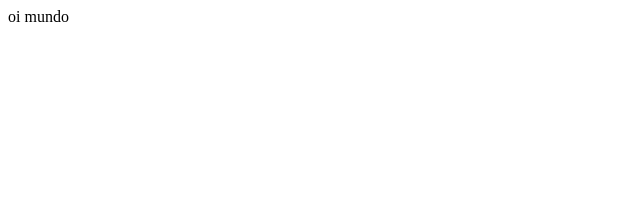
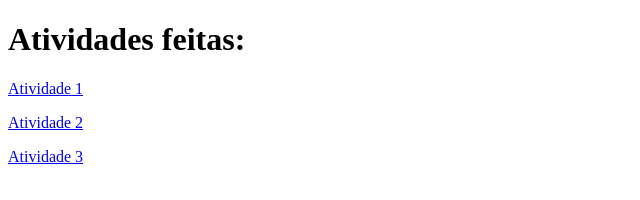
Before and after one commit to Poloka1/poloka.github.io, a plain HTML site: page index.html in a window 1280 px wide. Shown: the whole page, without its empty margins (0-640 px from the left). Drawn offline with Linux system fonts and the light colour scheme.

Commit message:
Update index.html

```diff
--- a/index.html
+++ b/index.html
@@ -1,9 +1,12 @@
 <!DOCTYPE html>
 <html>
 <head>
-	<title>oioioi</title>
+	<title>Atividades</title>
 </head>
 <body>
-oi mundo
+	<h1>Atividades feitas:</h1>
+	<p><a href="https://google.com">Atividade 1</a></p>
+	<p><a href="https://google.com">Atividade 2</a></p>
+	<p><a href="https://google.com">Atividade 3</a></p>
 </body>
 </html>
```
